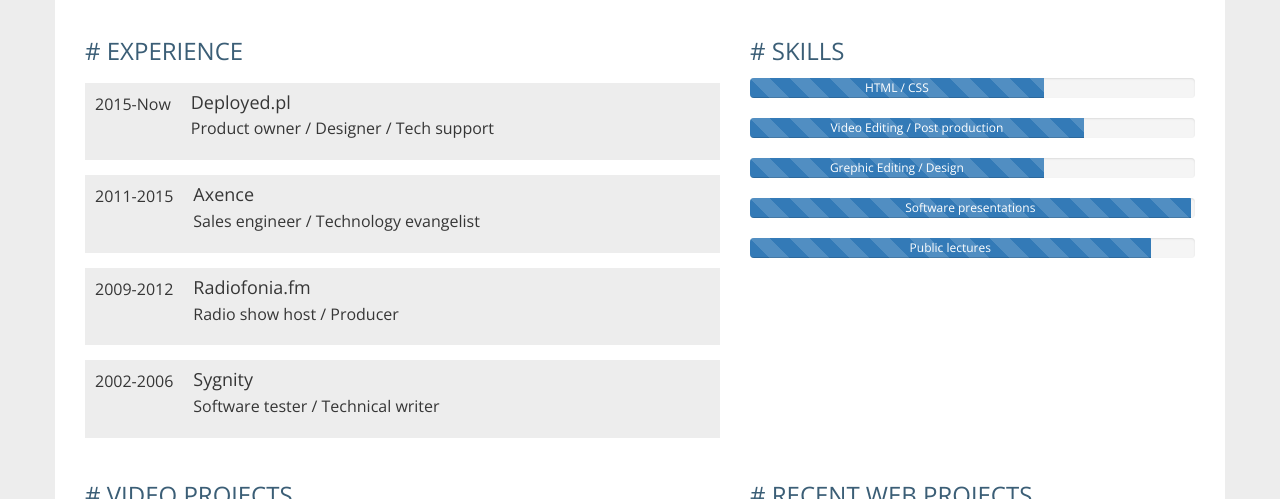
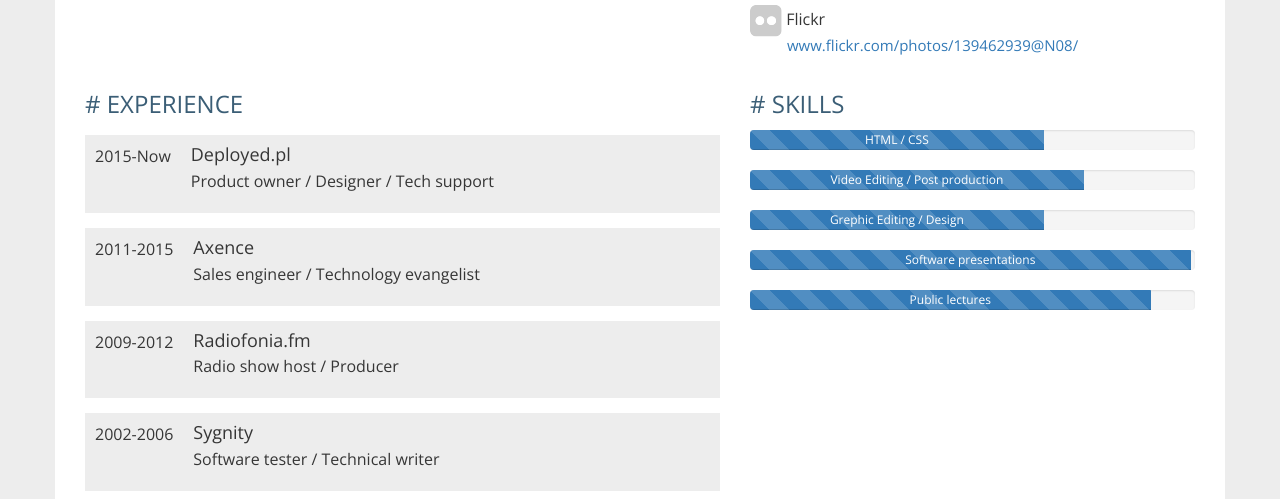
Before and after one commit to maciejkubat/portfolio, a plain HTML site: page index.html in a window 1280 px wide. Shown: the part 601-1100 px from the top of the page. Drawn offline with nearby package versions, Linux system fonts and the light colour scheme.

Commit message:
Add filckr link

```diff
--- a/index.html
+++ b/index.html
@@ -55,6 +55,7 @@
 	    				<li><img src="images/email.png"> maciek.kubat@gmail.com</li>
 	    				<li><img src="images/facebook.png"> Facebook <span><a href="https://facebook.com/maciek.kubat">facebook.com/maciek.kubat</a></li>
 	    				<li><img src="images/linkedin.png"> LinkedIn <span><a href="https://www.linkedin.com/in/maciek-kubat-7796b979">linkedin.com/in/maciek-kubat-7796b979</a></span></li>
+	    				<li><img src="images/flickr.png"> Flickr <span><a href="https://www.flickr.com/photos/139462939@N08/">www.flickr.com/photos/139462939@N08/</a></span></li>
 	    			</ul>
 	    		</div>
 	    	</div>
```
Also changed, not shown: images/flickr.png (added).
